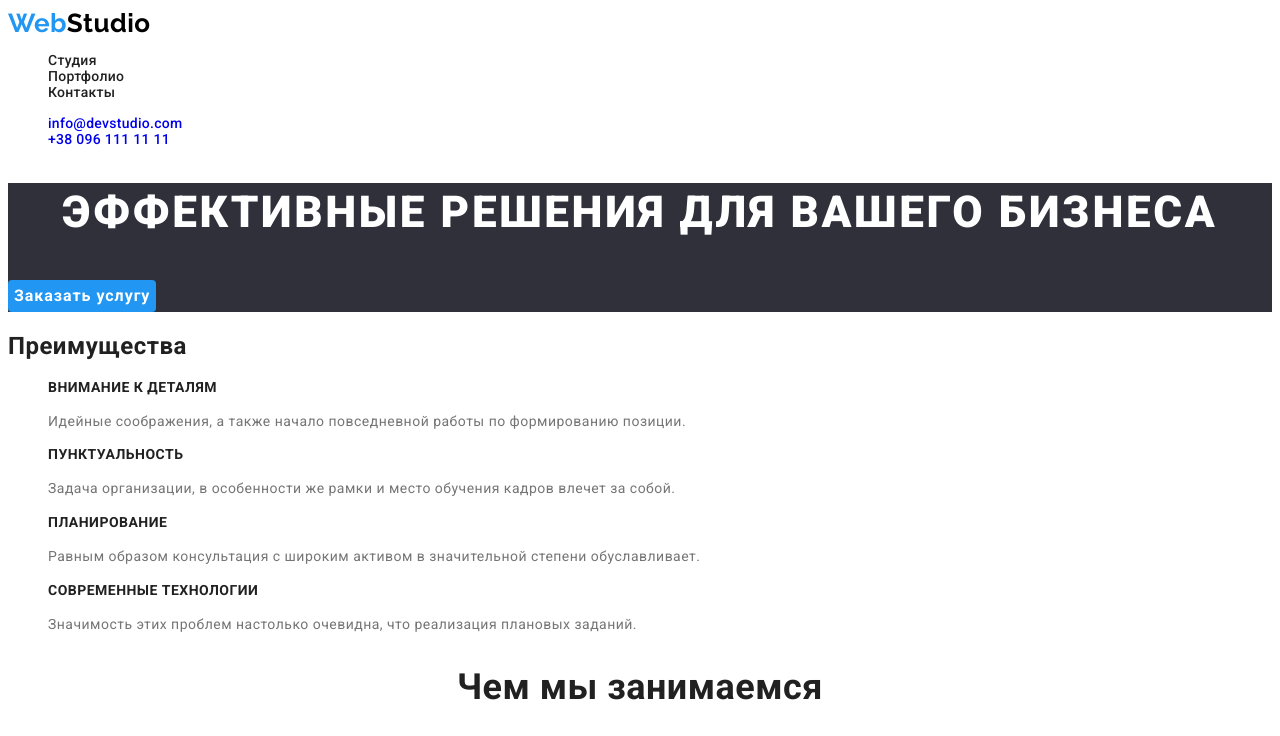
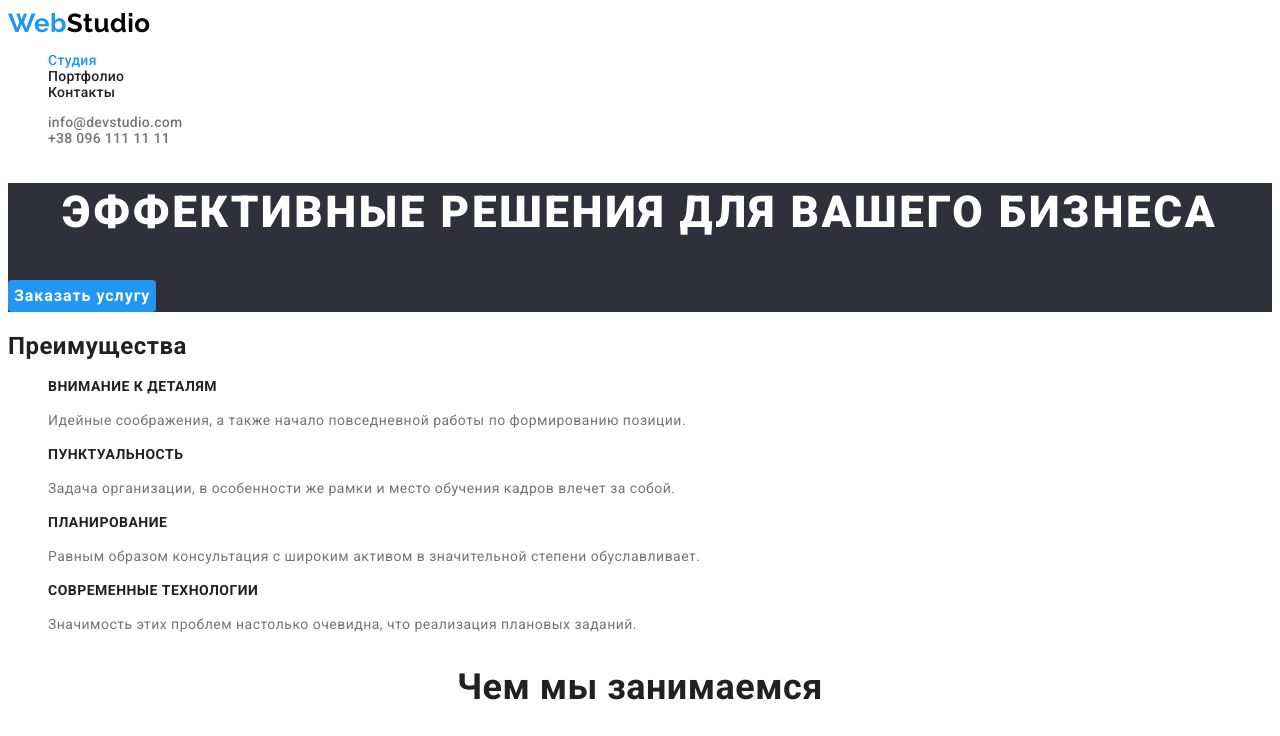
Before and after one commit to iChernomor/goit-markup-hw-02, a plain HTML site: page index.html in a window 1280 px wide. Shown: the top 736 px of the page. Drawn offline with Linux system fonts and the light colour scheme.

Commit message:
подсветка текущей страницы .led и цвет контактов по макету

```diff
--- a/css/styles.css
+++ b/css/styles.css
@@ -23,7 +23,7 @@ body {
 /* убрал точки */
 .about-title,
 .site-nav,
-.site-contact,
+/* .site-contact, */
 .footer,
 .card,
 .advantage,
@@ -94,13 +94,22 @@ body {
   outline: 0;
   outline-offset: 0;
 }
+.site-contact :hover,   /*подсветка при наведении*/
+.site-contact :focus {
+  color: #2196f3;
+  outline: 0;
+  outline-offset: 0;
+}
 .site-contact {
   color: var(--secondary-text-color);
   font-weight: 500;
   font-size: 14px;
-  line-height: 16px;
+  line-height: 1.14;
   letter-spacing: 0.02em;
   text-decoration: none;
+}
+.led {
+  color: #2196f3; /* подсветка текущей страницы */
 }
 
 /* Offer */
--- a/index.html
+++ b/index.html
@@ -17,14 +17,14 @@
                 <span class="logo-blue logo">Web</span><span class="logo-black logo">Studio</span>
             </a>
             <ul class="site-nav">
-                <li><a href=""  class="link text-black">Студия</a></li>
+                <li><a href="" class="link text-black led">Студия</a></li>
                 <li><a href="./portfolio.html"  class="link text-black">Портфолио</a></li>
                 <li><a href="" class="link text-black">Контакты</a></li>
             </ul>
         </nav>
-        <ul class="site-contact link">
-            <li><a href="mailto:info@devstudio.com" class="link">info@devstudio.com</a></li>
-            <li><a href="tel:+380961111111"  class="link">+38 096 111 11 11</a></li>
+        <ul class="site-contact">
+            <li><a href="mailto:info@devstudio.com" class="site-contact">info@devstudio.com</a></li>
+            <li><a href="tel:+380961111111"  class="site-contact">+38 096 111 11 11</a></li>
         </ul>
     </header>
 
```
Also changed, not shown: portfolio.html (+4 -4 lines).
